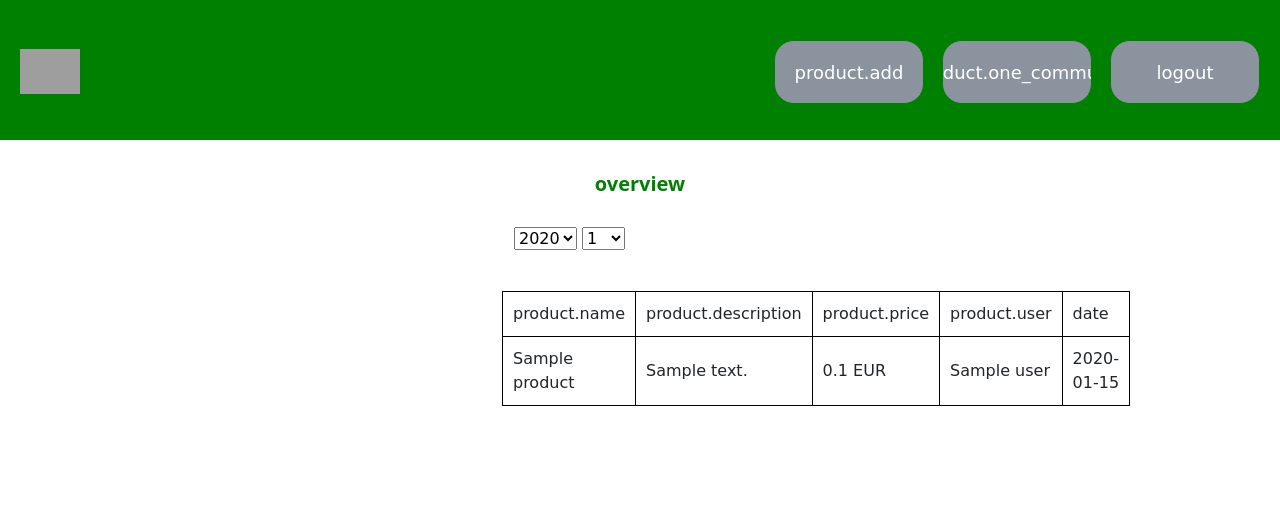
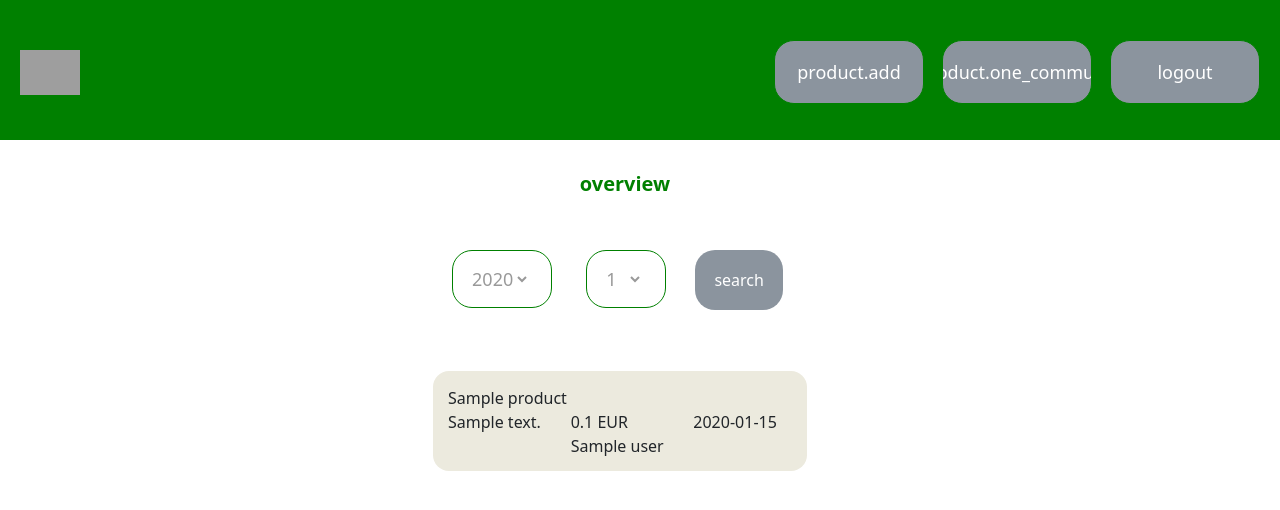
Before and after one commit to sistem442/Shopping, a Symfony app: template templates/product/products.html.twig in a window 1280 px wide. Shown: the top 510 px of the page. Run offline with Twig, Linux system fonts and the light colour scheme; the template is opened without the code that fills it: most values are stand-ins (such as "Sample title", 1, 10 or a date in 2020); some libraries are stand-ins or nearby versions; grey boxes are pictures that could not be loaded.

Commit message:
Work on frontend. Bug fixes.

```diff
--- a/public/styles/input.css
+++ b/public/styles/input.css
@@ -75,21 +75,3 @@ textarea:focus, input:focus{
     font-weight: 400;
     line-height: normal;
 }
-.page_name{
-    padding: 30px;
-    color: var(--green, #008000);
-    text-align: center;
-
-    /* Head 1 */
-    font-family: Noto Sans, serif;
-    font-size: 20px;
-    font-style: normal;
-    font-weight: 700;
-    line-height: normal;
-}
-input:-webkit-autofill,
-input:-webkit-autofill:hover,
-input:-webkit-autofill:focus,
-input:-webkit-autofill:active{
-    -webkit-box-shadow: 0 0 0 30px white inset !important;
-}
--- /dev/null
+++ b/public/styles/main.css
@@ -0,0 +1,21 @@
+.page_name{
+    padding: 30px;
+    color: var(--green, #008000);
+    text-align: center;
+
+    /* Head 1 */
+    font-family: Noto Sans, serif;
+    font-size: 20px;
+    font-style: normal;
+    font-weight: 700;
+    line-height: normal;
+}
+input:-webkit-autofill,
+input:-webkit-autofill:hover,
+input:-webkit-autofill:focus,
+input:-webkit-autofill:active{
+    -webkit-box-shadow: 0 0 0 30px white inset !important;
+}
+*{
+    font-family: Noto Sans, serif;
+}
--- a/public/styles/menu.css
+++ b/public/styles/menu.css
@@ -1,9 +1,5 @@
 .nav-links{
     margin-top: 20px;
-}
-
-body {
-    font-family: cursive;
 }
 
 a {
--- a/templates/base.html.twig
+++ b/templates/base.html.twig
@@ -11,6 +11,7 @@
     <script src="https://cdn.jsdelivr.net/npm/bootstrap@5.3.0/dist/js/bootstrap.bundle.min.js"></script>
     <!-- Temporaly in use because of cashe problems -->
     <link rel="stylesheet" href="/styles/input.css">
+    <link rel="stylesheet" href="/styles/main.css">
     {#
 temporarelu not in use because of cashe problems
 {% block stylesheets %}
--- a/templates/product/products.html.twig
+++ b/templates/product/products.html.twig
@@ -82,14 +82,14 @@
     {% include 'menu.html.twig' %}
     <div class="container-fluid" style="width: 414px;">
         <div class="row">
-            <div class="col-2"></div>
-            <div class="col-8">
-                <div class="row">
-                    <div class="page_name">{{ 'overview'|trans }}</div>
-
+            <div class="page_name" style="padding-left: 0">{{ 'overview'|trans }}</div>
+            <div style="text-align: center; padding: 20px 0 20px 0 ;">
                 <form action="" id="search_form">
-                        <select id="year" name="year">
-                            {% for i  in years %}
+                    <div class="input_placeholder"
+                         style="width: 110px; background-color: white; padding: 5px; margin-right: 20px">
+                        <div class="input_frame" style="width: 110px; background-color: white;">
+                            <select id="year" name="year" class="input_field" style=" background-color: white;">
+                                {% for i in years %}
                                     <option value="{{ i.year }}"
                                             {% if (i.year == year) %}
                                                 selected
@@ -97,7 +97,12 @@
                                     >{{ i.year }}</option>
                                 {% endfor %}
                             </select>
-                        <select id="month" name="month">
+                        </div>
+                    </div>
+                    <div class="input_placeholder"
+                         style="width: 90px; background-color: white; padding: 5px; margin-right: 20px">
+                        <div class="input_frame" style="width: 90px; background-color: white;">
+                            <select id="month" name="month" class="input_field" style=" background-color: white;">
                                 {% for i in 1..12 %}
                                     <option value="{{ i }}"
                                             {% if (i == month) %}
@@ -106,66 +111,74 @@
                                     >{{ i }}</option>
                                 {% endfor %}
                             </select>
+                        </div>
+                    </div>
+                    <div style="
+                             padding: 19px;
+                             background-color: #8b949e;
+                             width: 150px;
+                             border-radius: 20px;
+                             display: inline;
+                             margin-right: 50px
+                         ">
                         <a href="#" onclick="searchByYearAndMonth()">{{ 'search'|trans }}</a>
+                    </div>
                 </form>
+            </div>
 
             {% if (products) %}
-
             {% for user in users %}
                 {% if user[0]["name"] %}
                     <div class="liste">
                         <div class="clearfix">
-                                        <div class="box">
-                                            {{ user[0]["name"] }}
+                            <div class="box">{{ user[0]["name"] }}</div>
+                            <div class="box"></div>
+                            <div class="box">{{ user[0]["paid"]/100 }} EUR</div>
                         </div>
-                                        <div class="box">
-
-                                        </div>
-                                        <div class="box">
-                                            {{ user[0]["paid"]/100 }} EUR
-                                        </div>
-                                    </div>
-                                    {# <div style="float: left; width: 25%; display: inline">{{ user[0]["name"] }}</div>
-                                        <div style="float: left; width: 50%; display: inline"></div>
-                                        <div style="float: left; width: 25%; display: inline"> {{ user[0]["paid"]/100 }} EUR</div> #}
-
                     </div>
                 {% endif %}
             {% endfor %}
             <div style="padding: 20px"></div>
-                        <table>
-                            <tr>
-                                <td> {{ 'product.name'|trans }} </td>
-                                <td> {{ 'product.description'|trans }} </td>
-                                <td> {{ 'product.price'|trans }} </td>
-                                <td> {{ 'product.user'|trans }} </td>
-                                <td> {{ 'date'|trans }} </td>
-                            </tr>
+
             {% for product in products %}
-                                <tr class="product">
-                                    <td class="field"> {{ product.name }} </td>
-                                    <td class="field"> {{ product.description }} </td>
-                                    <td class="field"> {{ product.price/100 }} EUR</td>
-                                    <td class="field"> {{ product.user.name }} </td>
-                                    <td class="field"> {{ product.getPurchasedAt()|date("Y-m-d") }} </td>
+                <div class="liste" style="height: 100px">
+                    <div class="row">
+                        <div style="">{{ product.name }}</div>
+                    </div>
+                    <div style="" class="row">
+                        <div style="" class="col-4">
+
+                            <div style="">{{ product.description }} </div>
+                        </div>
+                        <div style="" class="col-4">
+                            <div style="">{{ product.price/100 }} EUR</div>
+                            <div style="">{{ product.user.name }} </div>
+                        </div>
+                        <div style="" class="col-4">
+                            <div>{{ product.getPurchasedAt()|date("Y-m-d") }}</div>
                             {% if product.user.id == user_id %}
-                                        <td class="field">
-                                            <a href="{{ path('product_edit', {id: product.id}) }}">edit</a>
-                                        </td>
-                                        <td class="field">
+                                <div class="row">
+                                    <div class="col-6">
+                                        <a href="{{ path('product_edit', {id: product.id}) }}">
+                                            <img src="/files/pen.svg" width="16" height="16">
+                                        </a>
+                                    </div>
+                                    <div class="col-6">
                                         <a href="{{ path('product_delete', {id: product.id}) }}"
-                                               onclick="ConfirmDelete()">delete</a>
-                                        </td>
+                                           onclick="ConfirmDelete()">
+                                            <img src="/files/trash3.svg" width="16" height="16">
+                                        </a>
+                                    </div>
+                                </div>
                             {% endif %}
-                                </tr>
+                        </div>
+                    </div>
+                </div>
             {% endfor %}
-                        </table>
+        </div>
         {% else %}
             <div style="padding: 100px">{{ 'no_products'|trans }}</div>
         {% endif %}
-                </div>
-            </div>
-            <div class="col-2"></div>
-        </div>
+
     </div>
 {% endblock %}
```
Lines whose indentation alone changed are shown as unchanged.
